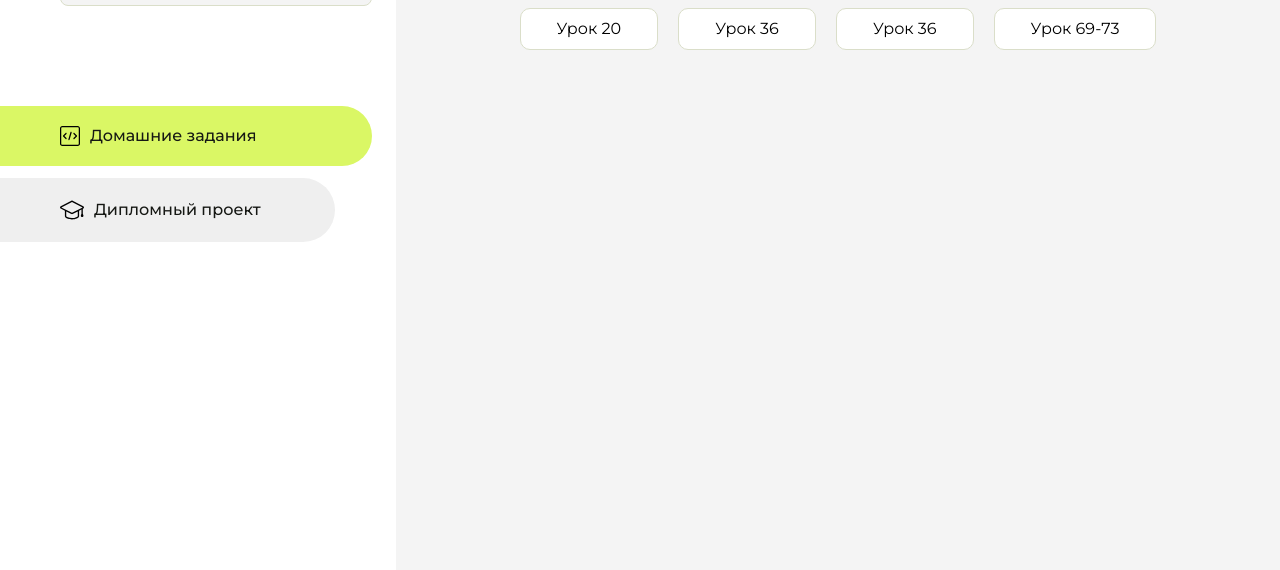
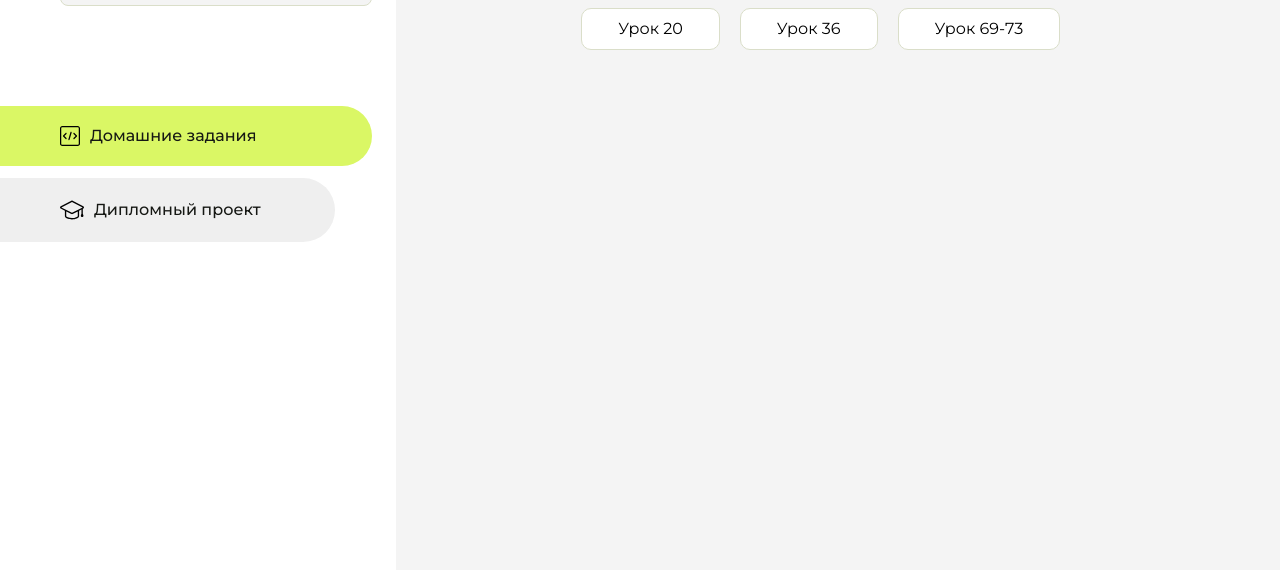
Before and after one commit to fenster01-ops/homework, a plain HTML site: page index.html in a window 1280 px wide. Shown: the part 230-800 px from the top of the page. Drawn offline with Linux system fonts and the light colour scheme.

Commit message:
Update index.html

```diff
--- a/index.html
+++ b/index.html
@@ -97,9 +97,6 @@
                     </li>
                 <ul class="content__list">
                     <li class="content__list-item">
-                        <a href="урок 36/index.html">Урок 36</a>
-                    </li>
-                    <li class="content__list-item">
                         <a href="css домашняя работа 36/index.html">Урок 36</a>
                     </li>
                     <li class="content__list-item">
```
